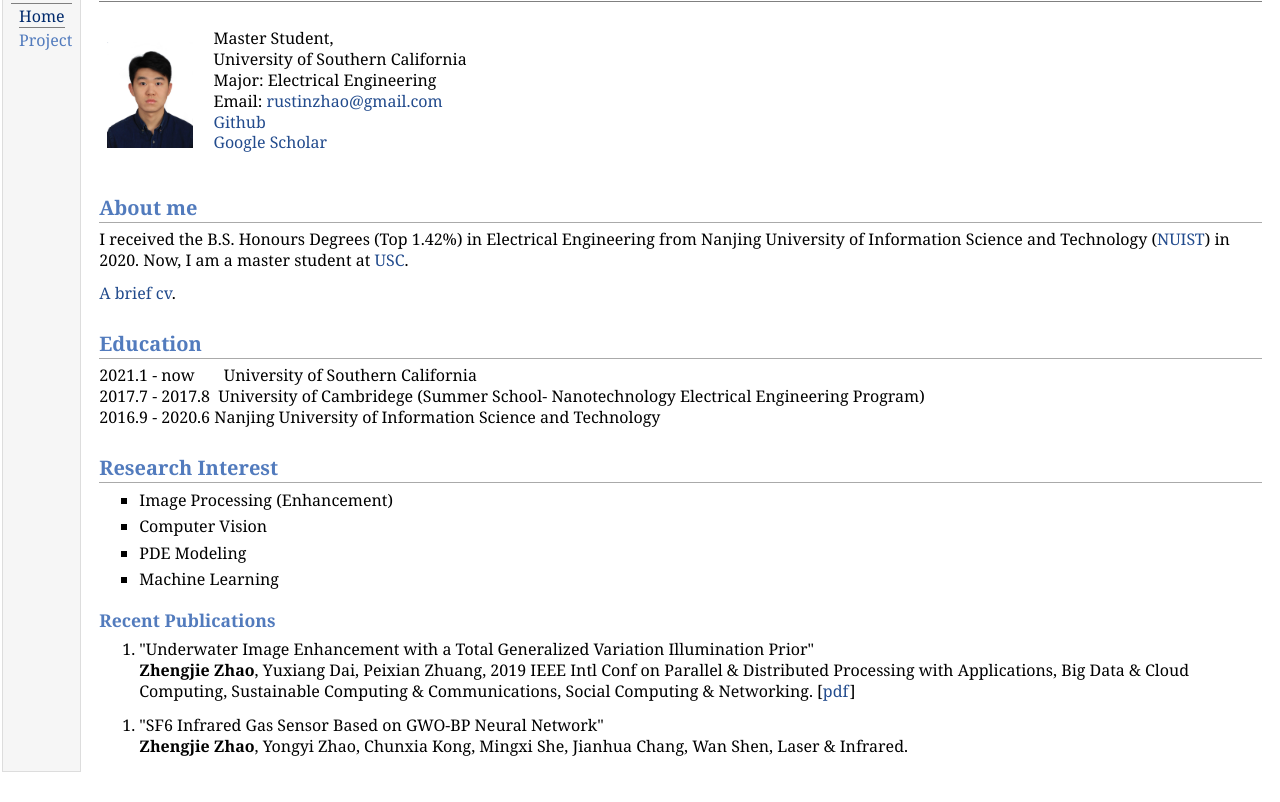
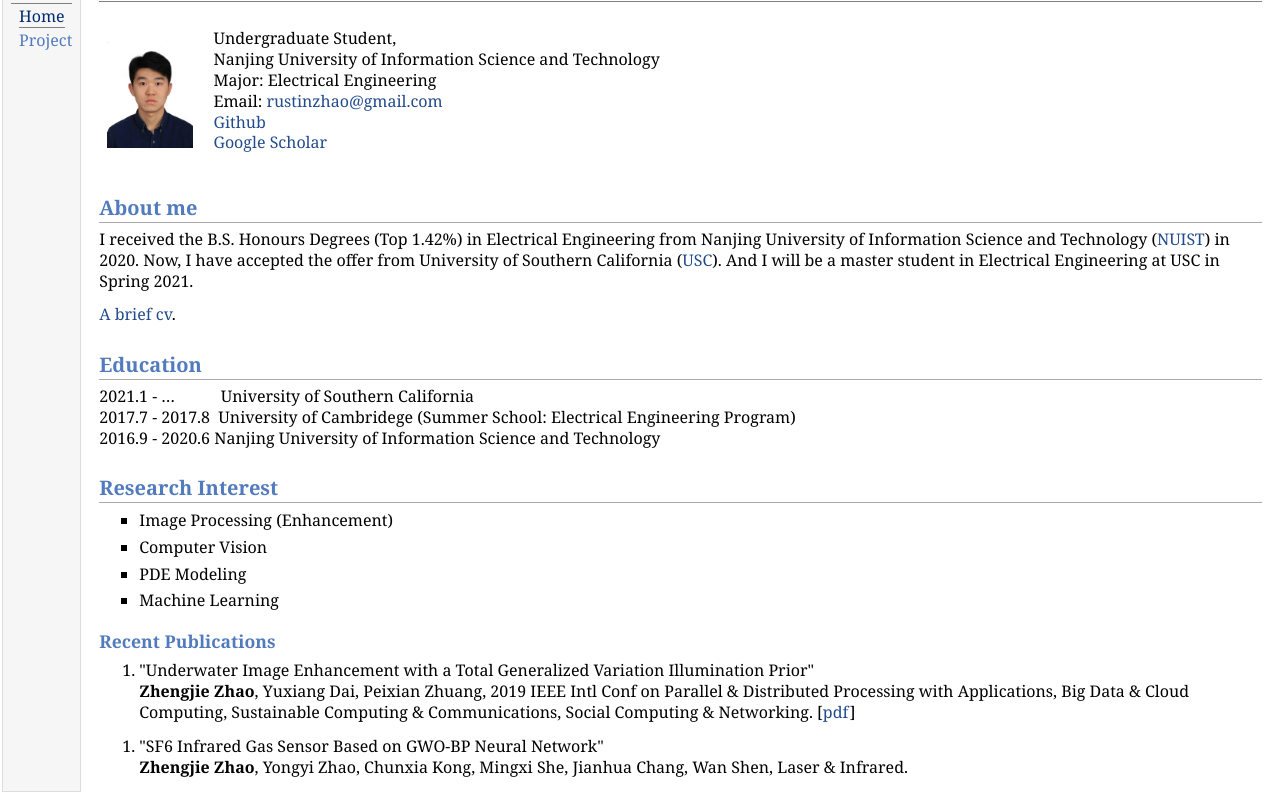
Before and after one commit to rustinzhao/rustinzhao.github.io, a plain HTML site: page index.html in a window 1280 px wide. Shown: the part 48-850 px from the top of the page. Drawn offline with Linux system fonts and the light colour scheme.

Commit message:
education

```diff
--- a/index.html
+++ b/index.html
@@ -21,19 +21,19 @@
 </div>
 <table class="imgtable"><tr><td>
 <img src="bio.jpg" alt="alt text" width="86px" height="106px" />&nbsp;</td>
-<td align="left"><p>Master Student,<br />
-University of Southern California <br />
+<td align="left"><p>Undergraduate Student,<br />
+Nanjing University of Information Science and Technology <br />
 Major: Electrical Engineering <br />
 Email: <a href="mailto:rustinzhao@gmail.com">rustinzhao@gmail.com</a> <br />
 <a href="https://github.com/rustinzhao">Github</a> <br />
 <a href="https://scholar.google.com/citations?user=GyPF2FMAAAAJ&amp;hl=zh-CN">Google Scholar</a> <br /></p>
 </td></tr></table>
 <h2>About me</h2>
-<p>I received the B.S. Honours Degrees (Top 1.42%) in Electrical Engineering from Nanjing University of Information Science and Technology (<a href="https://en.nuist.edu.cn/">NUIST</a>) in 2020. Now, I am a master student at <a href="https://www.usc.edu/">USC</a>. <br /></p>
+<p>I received the B.S. Honours Degrees (Top 1.42%) in Electrical Engineering from Nanjing University of Information Science and Technology (<a href="https://en.nuist.edu.cn/">NUIST</a>) in 2020. Now, I have accepted the offer from University of Southern California (<a href="https://www.usc.edu/">USC</a>). And I will be a master student in Electrical Engineering at USC in Spring 2021. <br /></p>
 <p><a href="cv.pdf">A brief cv</a>.</p>
 <h2>Education</h2>
-<p>2021.1 - now  &nbsp; &nbsp; &nbsp; University of Southern California <br />
-2017.7 - 2017.8 &nbsp;University of Cambridege (Summer School- Nanotechnology Electrical Engineering Program) <br />
+<p>2021.1 - &hellip; &nbsp;&nbsp;&nbsp;&nbsp;&nbsp;&nbsp;&nbsp;&nbsp;&nbsp;&nbsp;University of Southern California <br />
+2017.7 - 2017.8 &nbsp;University of Cambridege (Summer School: Electrical Engineering Program) <br />
 2016.9 - 2020.6 Nanjing University of Information Science and Technology <br /></p>
 <h2>Research Interest</h2>
 <ul>
```
Also changed, not shown: 4 other files.
